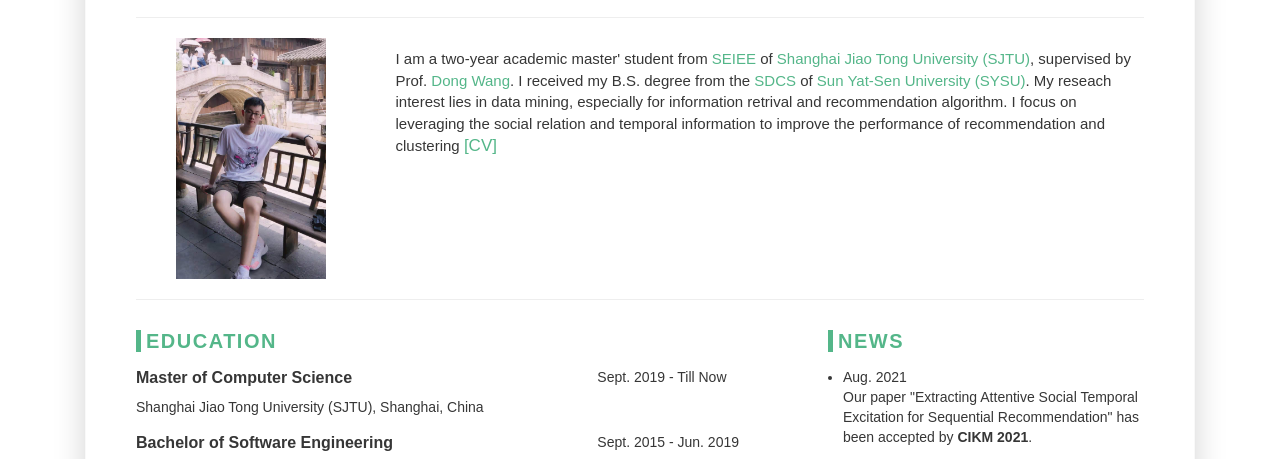
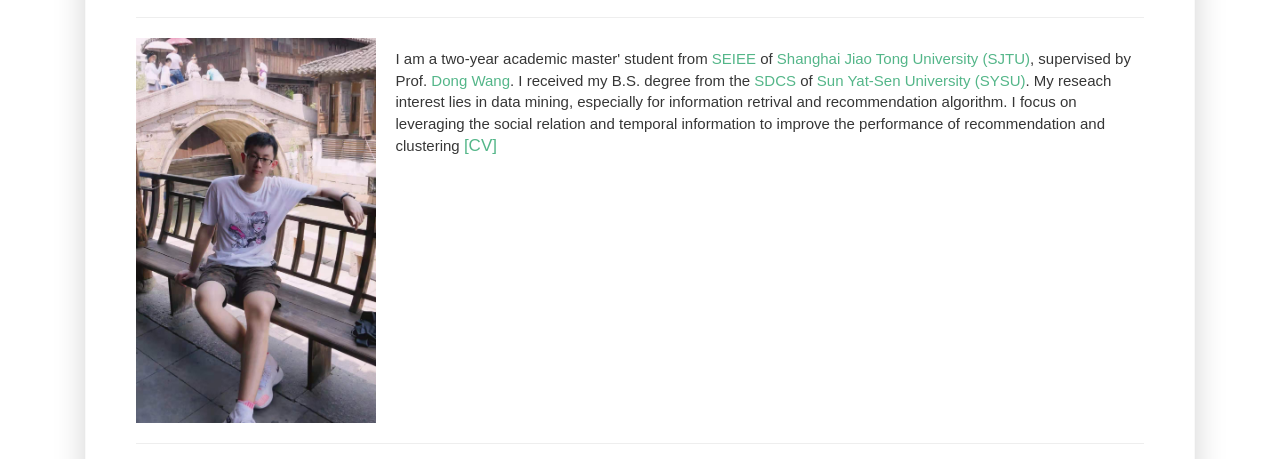
Before and after one commit to liyzh28/liyzh28.github.io, a plain HTML site: page index.html in a window 1280 px wide. Shown: the part 274-733 px from the top of the page. Drawn offline with nearby package versions, Linux system fonts and the light colour scheme.

Commit message:
Update style.css

```diff
--- a/css/style.css
+++ b/css/style.css
@@ -394,7 +394,7 @@ a:hover{
 }
 
 .resume-profile-image {
-	max-width: 150px;
+	max-width: 240px;
 	margin-left: auto;
 	margin-right: auto;
 	vertical-align: middle;
```
